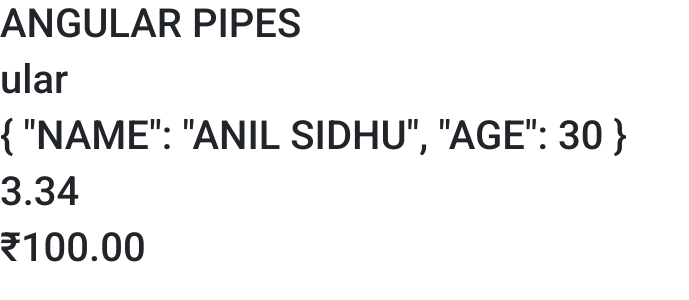
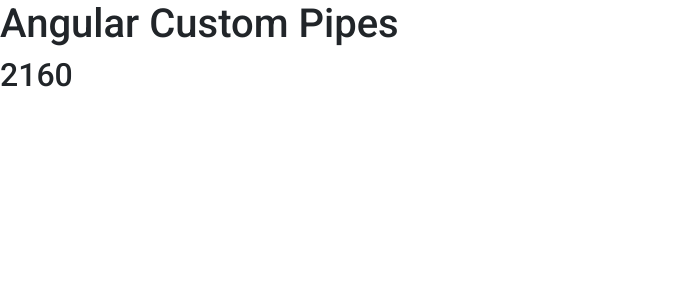
Before and after one commit to anil-sidhu/angular-12, an Angular app: page / in a window 1280 px wide. Shown: the top 300 px of the page, without its empty margins (0-689 px from the left). Built offline with nearby package versions, Linux system fonts and the light colour scheme.

Commit message:
done with pipes

```diff
--- a/src/app/app.component.html
+++ b/src/app/app.component.html
@@ -1,5 +1,2 @@
-<h1>{{ title | uppercase}}</h1>
-<h1>{{ title | slice :3:8}}</h1>
-<h1>{{user | json | uppercase}}</h1>
-<h1>{{003.3400 | number:'1.2-3'}}</h1>
-<h1>{{100 | currency :'INR'}}</h1>
+<h1>{{ title }}</h1>
+<h2>{{30 | usdInr:72}}</h2>
--- a/src/app/app.component.ts
+++ b/src/app/app.component.ts
@@ -5,9 +5,5 @@
   styleUrls: ['./app.component.css'],
 })
 export class AppComponent {
-  title = 'Angular Pipes';
-  user = {
-    name: 'anil sidhu',
-    age: 30,
-  };
+  title = 'Angular Custom Pipes';
 }
--- /dev/null
+++ b/src/app/pipes/usd-inr.pipe.ts
@@ -0,0 +1,13 @@
+import { Pipe, PipeTransform } from '@angular/core';
+
+@Pipe({
+  name: 'usdInr'
+})
+export class UsdInrPipe implements PipeTransform {
+
+  transform(value: number, ...args: number[]): unknown {
+    const [price] = args;
+    return value*price;
+  }
+
+}
```
Also changed, not shown: src/app/app.module.ts (+5 -4 lines), 1 other file (tests, documents, lock files or other folders).
